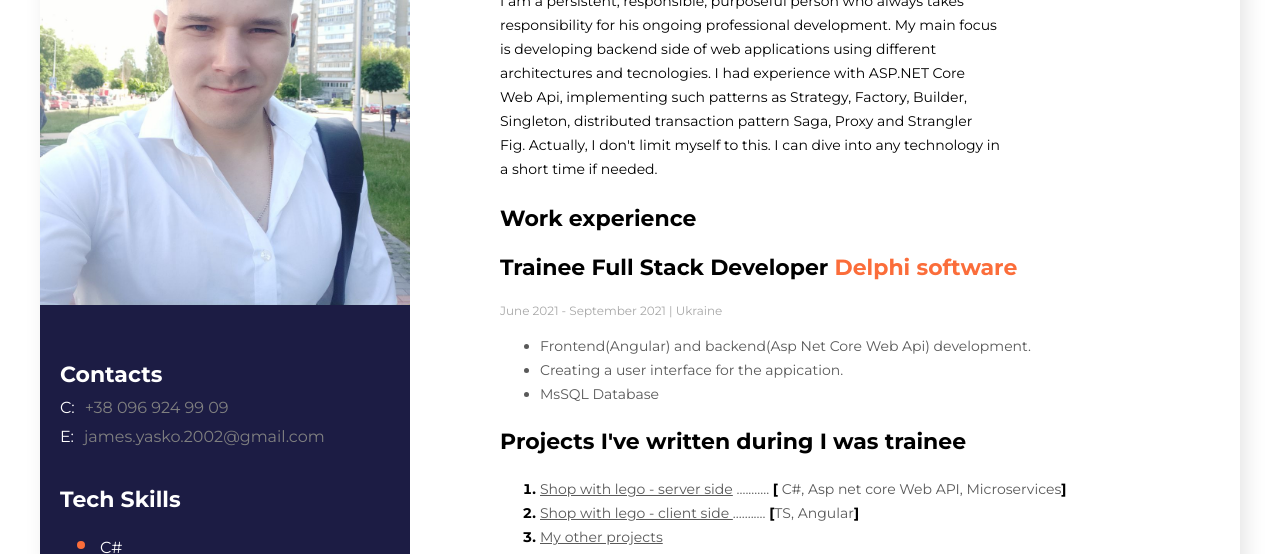
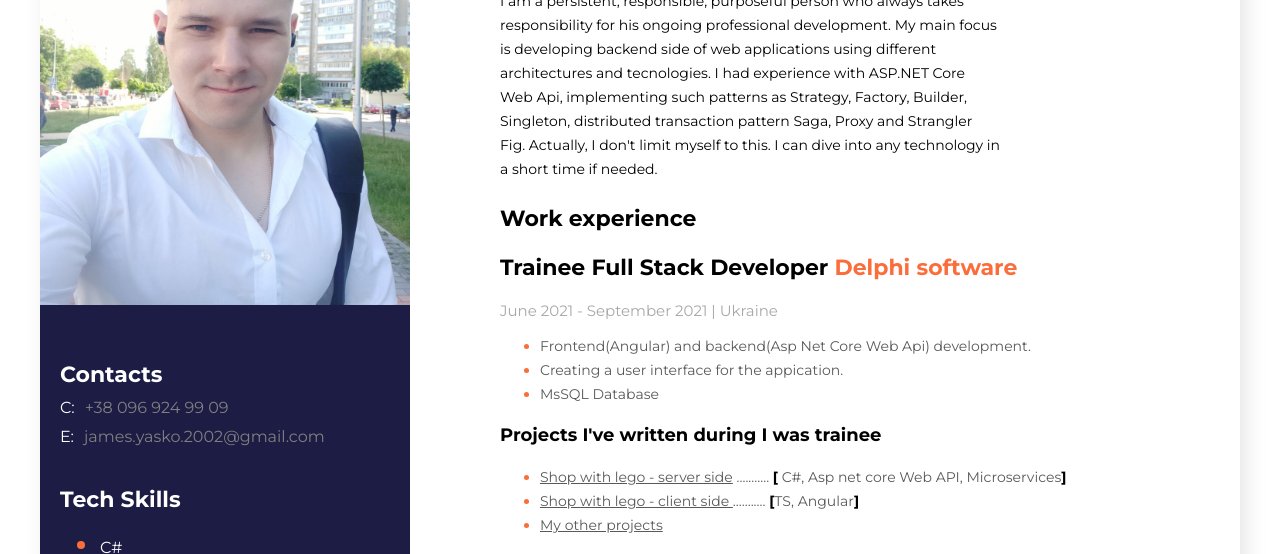
Before and after one commit to YakovAkk/CV, a plain HTML site: page index.html in a window 1280 px wide. Shown: the part 213-767 px from the top of the page. Drawn offline with Linux system fonts and the light colour scheme.

Commit message:
was fixed bag

```diff
--- a/css/main-decs-style.css
+++ b/css/main-decs-style.css
@@ -34,6 +34,14 @@
     color: #595959;
 }
 
+.main-description li::marker{
+    font-style: normal;
+    font-weight: 700;
+    font-size: 14px;
+    line-height: 24px;
+    color: #FB6D3A;
+}
+
 .about{
     width: 500px;
     height: 270px;
@@ -47,17 +55,13 @@
     line-height: 24px;
 }
 
-.projects{
-    margin-bottom: 50px;
-}
 
-
-.projects li::marker{
+.prolects-title{
+    font-size: 18px;
+    font-weight: 700;
+    line-height: 27px;
     font-style: normal;
-    font-weight: 700;
-    font-size: 14px;
-    line-height: 24px;
-    color: #000000;
+    margin-bottom: 10px;
 }
 
 .project-content{
@@ -67,8 +71,6 @@
     line-height: 24px;
     color: #595959;
 }
-
-
 
 .square-bracket{
     font-style: normal;
@@ -80,6 +82,14 @@
 
 .work-experience{
     margin-bottom: 40px;
+}
+
+.work-experience p{
+    font-style: normal;
+    font-weight: 400;
+    font-size: 15px;
+    line-height: 15px;
+    color: #A8A8A8;
 }
 
 .work-experience h3{
--- a/index.html
+++ b/index.html
@@ -48,9 +48,9 @@
 
                     <!-- Projects -->
                     <div class="projects">
-                        <h3> Projects I've written during I was trainee</h3>
+                        <span class="prolects-title"> Projects I've written during I was trainee</span>
 
-                        <ol>
+                        <ul>
                             <li>
                                 <span class="project-content">
                                     <a href="https://github.com/YakovAkk/ShopServer"> Shop with lego - server side</a>
@@ -73,7 +73,7 @@
                                 </span>
                             </li>
 
-                        </ol>
+                        </ul>
 
                     </div>
 
```
